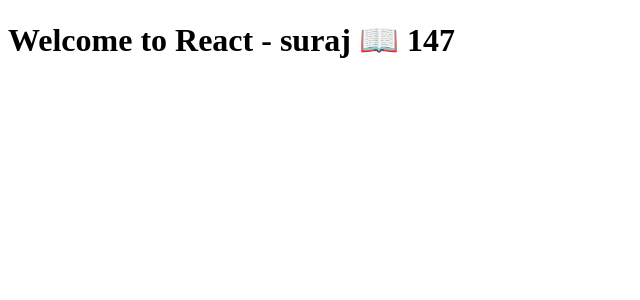
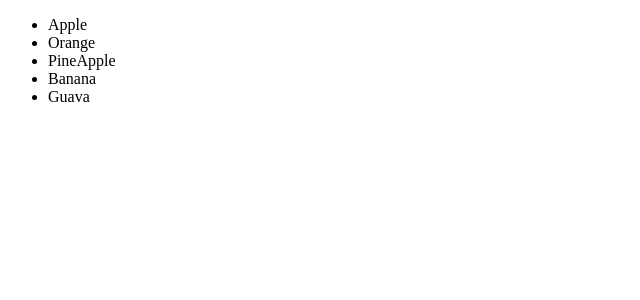
Before and after one commit to srjingole0610/ReactPro, a React (Vite) app: page / in a window 1280 px wide. Shown: the top 300 px of the page, without its empty margins (0-640 px from the left). Built offline with nearby package versions, Linux system fonts and the light colour scheme.

Commit message:
Rendering Arrays or list

```diff
--- a/src/App.jsx
+++ b/src/App.jsx
@@ -1,15 +1,10 @@
-import Hello from "./components/Hello"
+import Fruits from "./components/Fruits"
 
 function App() {
-  const person = {
-    name: "suraj",
-    message: "Welcome to React - ",
-    emoji: "📖",
-    seatNumber: [1, 4, 7]
-  }
+
   return (
     <div className="App">
-      <Hello person={person} />
+      <Fruits />
     </div>
   )
 }
--- /dev/null
+++ b/src/components/Fruits.jsx
@@ -0,0 +1,15 @@
+import React from 'react'
+
+function Fruits() {
+    const Fruits = ['Apple', 'Orange', 'PineApple', 'Banana', 'Guava']
+    return (
+        <div>
+            <ul>
+                {Fruits.map((fruit, ind) => {
+                    return <li key={ind}>{fruit}</li>
+                })}
+            </ul>
+        </div>
+    )
+}
+export default Fruits
```
